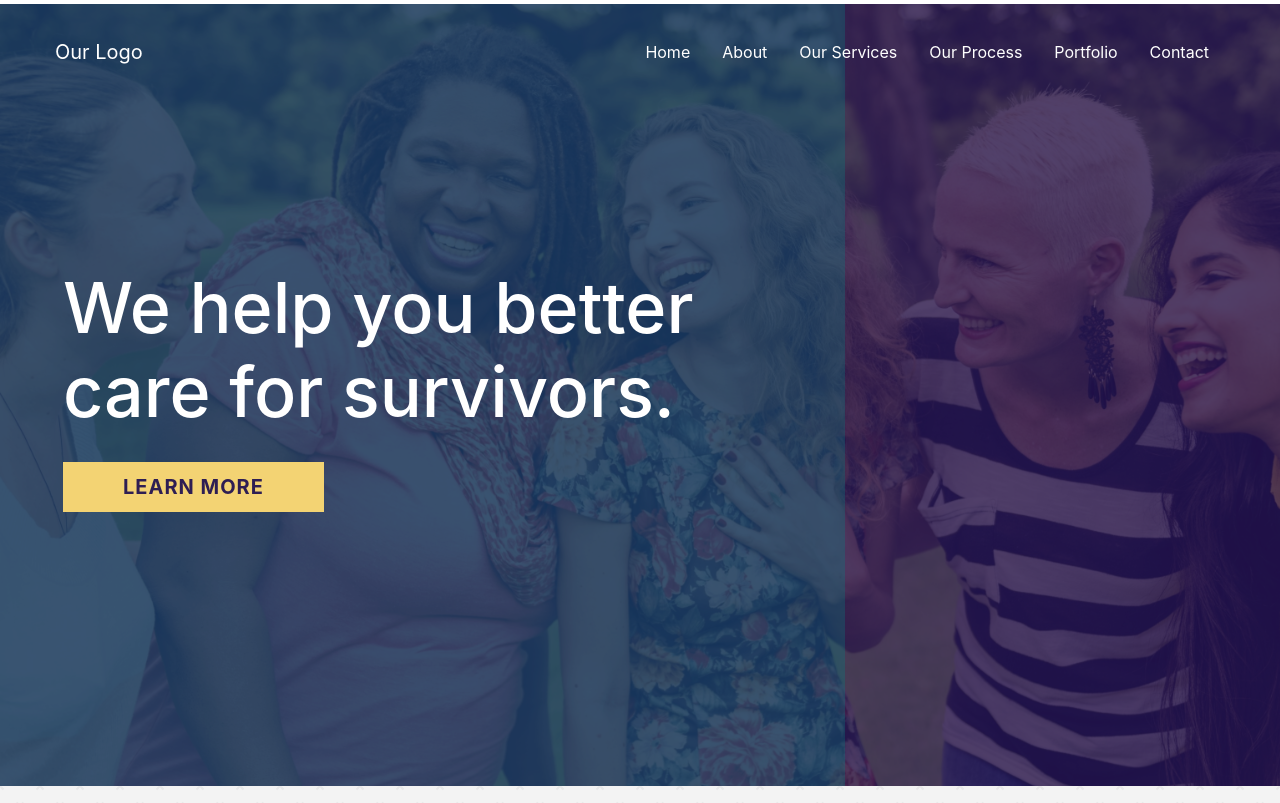
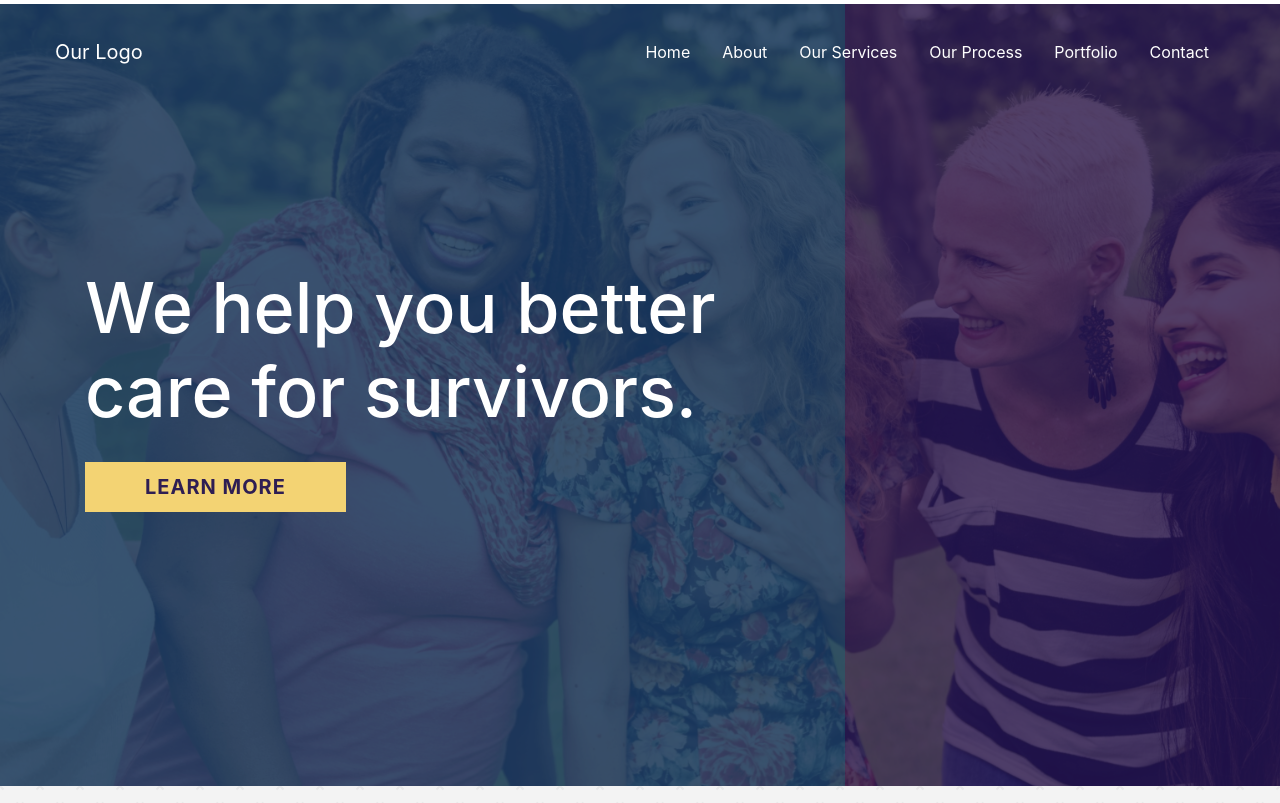
Before and after one commit to MarshaBat/pwp-marsha-battee, a PHP site: page / in a window 1280 px wide. Shown: the top 803 px of the page. Run offline with PHP 8.4, Linux system fonts and the light colour scheme; some libraries are stand-ins or nearby versions.

Commit message:
removed margin (mx-5) causing vertical scroll to body

```diff
--- a/index.php
+++ b/index.php
@@ -55,7 +55,7 @@
 			<div class="jumbotron jumbotron-fluid img-fluid clear-fix">
 				<div class="banner-overlay"></div>
 				<div class="banner-overlay2"></div>
-				<div class="container mx-5 my-5">
+				<div class="container my-5">
 					<div class="row banner-text">
 						<div class="col-md-8 banner-title">
 							<h1 class="animated zoomIn">We help you <span>better care for</span> survivors.</h1>
```
